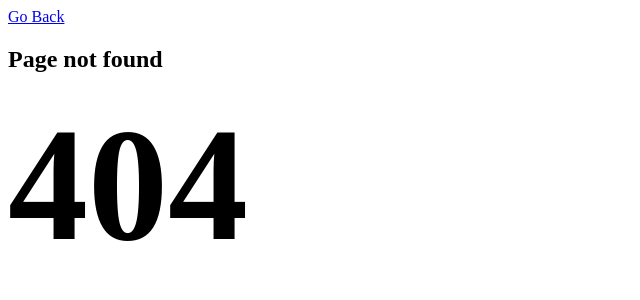
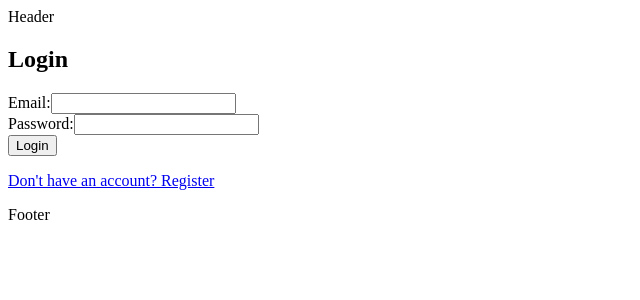
Before and after one commit to vigneshwaranbalamurugan/VISHWAS, a React (Vite) app in the folder vishwas/: page /login in a window 1280 px wide. Before the commit this address had no page. Shown: the top 300 px of the page, without its empty margins (0-640 px from the left). Built offline with nearby package versions, Linux system fonts and the light colour scheme.

Commit message:
Minor changes

```diff
--- a/vishwas/src/components/loginval.js
+++ b/vishwas/src/components/loginval.js
@@ -1,4 +1,4 @@
-export function login(userType,email,password)
+export function login(email,password)
 {
    if(userType==='User')
     {
--- a/vishwas/src/main.tsx
+++ b/vishwas/src/main.tsx
@@ -1,6 +1,7 @@
 import Error from './pages/Error'
 import Layout from './components/Layout'
 import Home from './pages/home/Home'
+import Login from './pages/login/Login'
 
 import './index.css'
 import React from 'react'
@@ -15,7 +16,7 @@ const router = createBrowserRouter(
       errorElement:<Error/>,
       children:[
         {index:true, element:<Home />},
-        // {path:"/login",element:<Login/>},
+        {path:"/login",element:<Login/>},
       ]
     }
   ]
@@ -25,5 +26,5 @@ const root = ReactDOM.createRoot(document.getElementById('root'));
 root.render(
   <React.StrictMode>
     <RouterProvider router={router}/>
-  </React.StrictMode>,
+  </React.StrictMode>
 )
--- a/vishwas/src/pages/Error.tsx
+++ b/vishwas/src/pages/Error.tsx
@@ -1,6 +1,5 @@
 import React from 'react'
 import { Link } from 'react-router-dom'
-// import '../../node_modules/bootstrap/dist/css/bootstrap-grid.min.css'
 
 const Error = () => {
   return (
@@ -8,7 +7,7 @@ const Error = () => {
     <div className='center'>
     <Link to='/'className='btn primary'>Go Back</Link>
       <h2>Page not found</h2>
-      <h1 style={{ fontSize: '10rem', margin: '0' }}>404</h1>
+      <h1>404</h1>
     </div>
     </section>
   )
--- a/vishwas/src/pages/login/Login.tsx
+++ b/vishwas/src/pages/login/Login.tsx
@@ -1,36 +1,22 @@
 import React, { useState } from 'react';
 import { Link } from 'react-router-dom';
-import { login } from '../../components/loginval.js';
+import {login} from '../../components/loginval.js';
 
 const Login = () => {
   const [email, setEmail] = useState('');
   const [password, setPassword] = useState('');
-  const [userType, setUserType] = useState('User'); // Default user type is 'user'
 
   const handleSubmit = async (e) => {
     e.preventDefault();
     console.log('hi');
-    login(userType, email, password);
+    login(email, password);
   };
 
   return (
-    <section className='d-flex justify-content-center align-items-center vh-100'>
-      <div className="login-container shadow p-5 rounded m-5" style={{ width: '100vw' }}>
+    <section className=''>
+      <div className="login-container">
         <h2 className="text-center mb-4">Login</h2>
         <form onSubmit={handleSubmit}>
-          <div className="form-group mb-3">
-            <label htmlFor="userType">User Type:</label>
-            <select
-              className="form-control"
-              id="userType"
-              value={userType}
-              onChange={(e) => setUserType(e.target.value)}
-            >
-              <option value="User">User</option>
-              <option value="admin">Admin</option>
-              <option value="principal">Principal</option>
-            </select>
-          </div>
           <div className="form-group mb-3">
             <label htmlFor="email">Email:</label>
             <input
```
